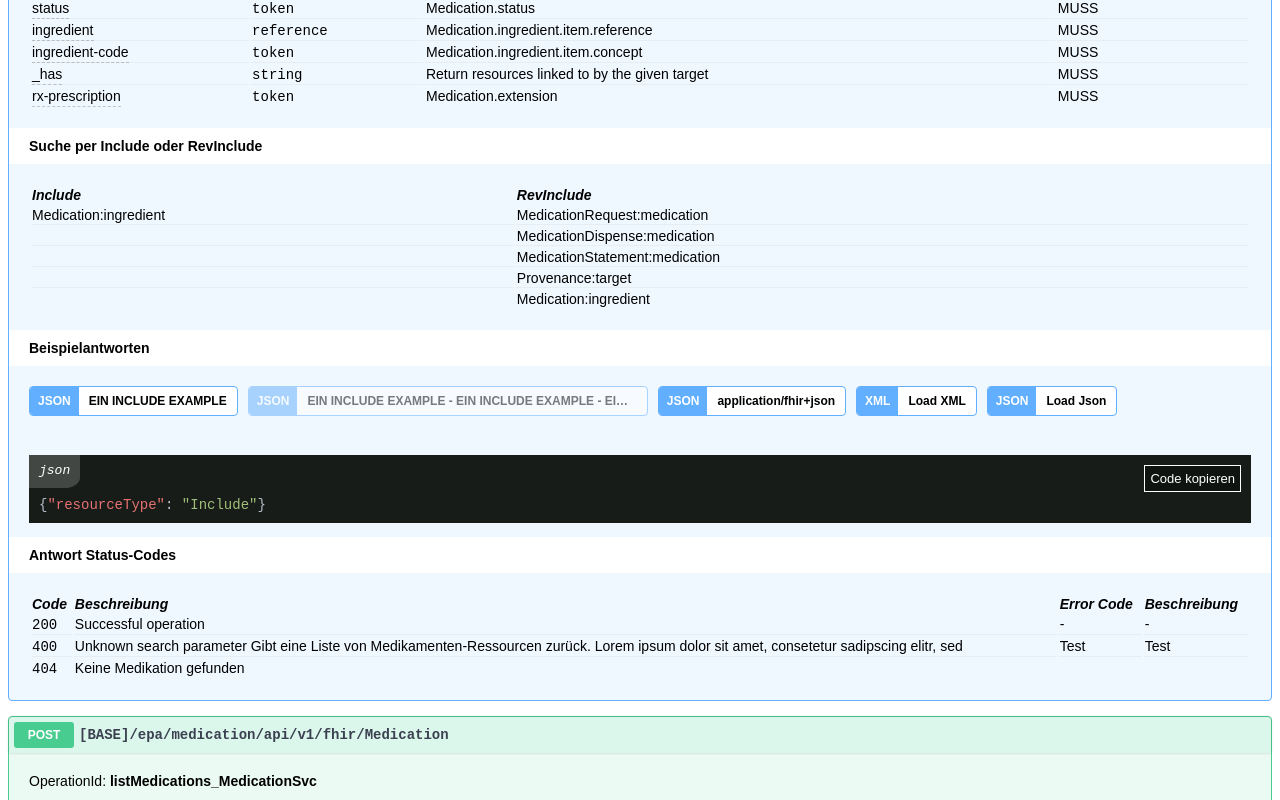
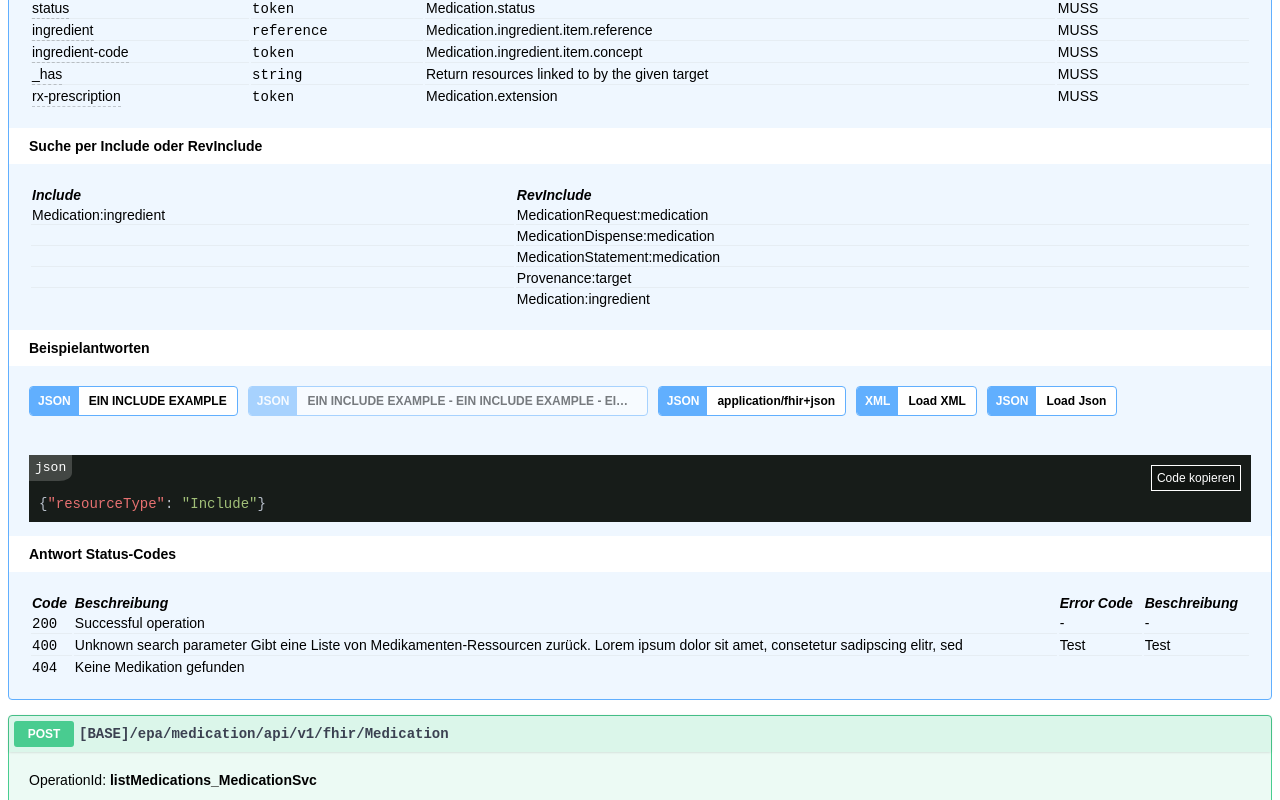
Before and after one commit to florianschoffke/fhir-api-doc, a website with bundled scripts: page dev-helpers/index.html in a window 1280 px wide. Both pictures are taken after a click on the button 447 px from the left and 1002 px from the top of the page. Shown: the part 602-1402 px from the top of the page. Built offline with nearby package versions, Linux system fonts and the light colour scheme; files whose address does not match are found by name.

Commit message:
Changed copy button font-size to 12px

```diff
--- a/css/ig.apidoc.gematik.css
+++ b/css/ig.apidoc.gematik.css
@@ -224,28 +224,6 @@
     --fhir-api-doc-color: var(--fhir-api-doc-patch-color);
 }
 
-/* .gem-ig-copy-container {
-
-}
-.gem-ig-copy-button-wrapper {
-    text-align: right;
-    padding-bottom: 2px;
-}
-
-.gem-ig-copy-button-wrapper button {
-    cursor: pointer;
-    border: #fff solid 1px;
-    background-color: rgba(0, 0, 0, 0.3);
-    color: #fff;
-    padding: 5px;
-    text-align: right;
-
-}
-
-.gem-id-code-lang {
-    text-align: left;
-} */
-
 .gem-ig-copy-container {
     display: flex;
     justify-content: space-between;
@@ -258,15 +236,14 @@
     text-align: left;
     font-size: 13px;
     font-family: 'Courier New', Courier, monospace;
-    font-style: italic;
     background-color: rgba(255, 255, 255, 0.187);
 }
 
 .operation-block .gem-id-code-lang {
     margin-left: -10px;
-    margin-top: -15px;
+    margin-top: -20px;
     border-bottom-right-radius: 30%;
-    padding: 10px;
+    padding: 6px;
 }
 
 /* Kopierbutton rechts */
@@ -280,5 +257,5 @@
     background-color: rgba(0, 0, 0, 0.3);
     color: #fff;
     padding: 5px;
-    font-size: 13px;
+    font-size: 12px;
 }
```
